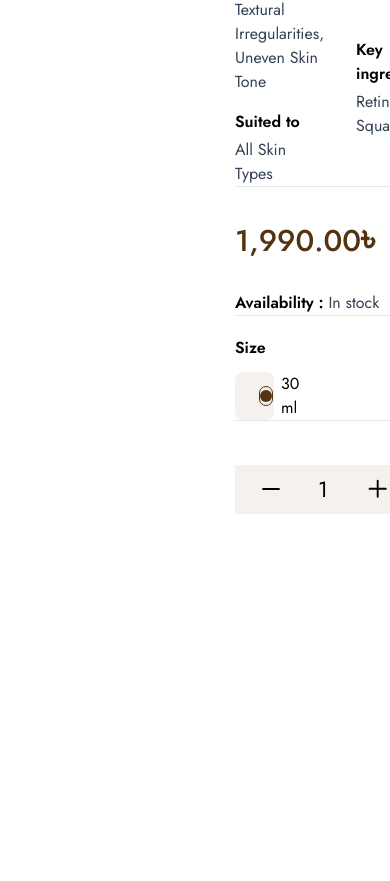
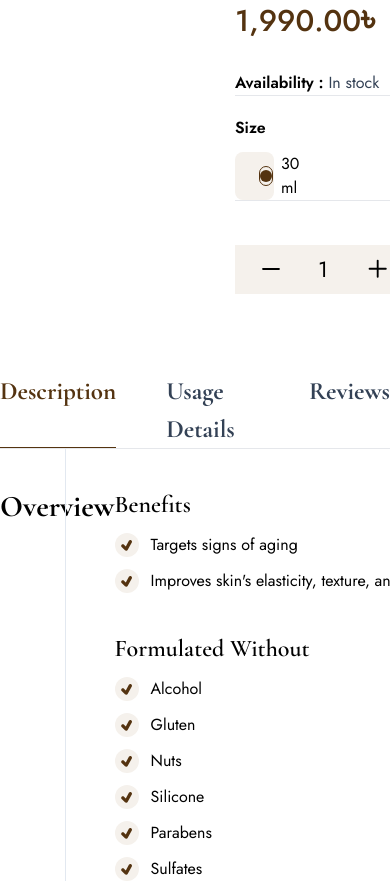
Before and after one commit to AyonJR/ladily, a React (Vite) app: page /details in a window 390 px wide. Shown: the part 880-1761 px from the top of the page. Before the commit the page ends 1609 px from the top, so only its background shows below. Built offline with nearby package versions, Linux system fonts and the light colour scheme.

Commit message:
making responsive

```diff
--- a/src/detailsRoute/Details.jsx
+++ b/src/detailsRoute/Details.jsx
@@ -2,16 +2,17 @@ import Header from "../navbar/Header";
 import Navbar from "../navbar/Navbar";
 import { SlArrowRight } from "react-icons/sl";
 import Product from "./Product";
+import Overview from "./Overview";
 
 const Details = () => {
   return (
     <div>
       <Navbar></Navbar>
-      <div className="">
+      <div className="hidden lg:block">
         <Header></Header>
       </div>
       {/* details content */}
-      <div className="lg:px-[32px] px-6 mx-auto container   2xl:px-[40px] mt-20">
+      <div className="lg:px-[32px] px-6 mx-auto container hidden lg:block   2xl:px-[40px] mt-20">
         <div className="flex custom-font  items-center gap-[20px]">
           <p className="font-bold text-lg">Home</p>
           <p>
@@ -36,6 +37,7 @@ const Details = () => {
       <div className="mt-4">
         <Product></Product>
       </div>
+
     </div>
   );
 };
--- /dev/null
+++ b/src/detailsRoute/Overview.jsx
@@ -0,0 +1,107 @@
+import { TiTick } from "react-icons/ti";
+
+const Overview = () => {
+  return (
+    <div>
+      {/* overview content */}
+      <div className="lg:px-[240px] flex custom-font gap-[50px] ">
+        <div className="border-b border-customBrown">
+          <p className="text-[25px] font-bold text-customBrown">Description</p>
+        </div>
+        <div className="">
+          <p className="text-[25px] font-bold text-slate-700">Usage Details</p>
+        </div>
+        <div className="">
+          <p className="text-[25px] font-bold text-slate-700">Reviews</p>
+        </div>
+      </div>
+      <div className=" mx-auto container">
+        <hr className="w-full " />
+      </div>
+      <div className="">
+        {/* overview contents */}
+        <div className="flex w-full ">
+          <div className="w-1/6 mt-10">
+            <h2 className="text-3xl custom-font font-bold">Overview</h2>
+          </div>
+          <div className="border-l border-slate-200">
+            <div className="w-5/6 pl-[18px] mt-10 mx-auto container">
+              <p className="text-2xl font-semibold custom-font">Benefits</p>
+              <div className="flex items-center w-full gap-3 mt-3">
+                <div className="bg-customPink p-[2px] rounded-full inline-flex items-center justify-center">
+                  <TiTick className="text-customBrown text-xl" />
+                </div>
+
+                <p className="whitespace-nowrap jost-font">
+                  Targets signs of aging
+                </p>
+              </div>
+              {/* 2nd */}
+              <div className="flex items-center w-full gap-3 mt-3">
+                <div className="bg-customPink p-[2px] rounded-full inline-flex items-center justify-center">
+                  <TiTick className="text-customBrown text-xl" />
+                </div>
+
+                <p className="whitespace-nowrap jost-font">
+                Improves skin's elasticity, texture, and radiance                </p>
+              </div>
+              <p className="text-2xl mt-10 font-semibold custom-font">Formulated Without
+              </p>
+              <div className="flex items-center w-full gap-3 mt-3">
+                <div className="bg-customPink p-[2px] rounded-full inline-flex items-center justify-center">
+                  <TiTick className="text-customBrown text-xl" />
+                </div>
+
+                <p className="whitespace-nowrap jost-font">
+                 Alcohol             </p>
+              </div>
+              <div className="flex items-center w-full gap-3 mt-3">
+                <div className="bg-customPink p-[2px] rounded-full inline-flex items-center justify-center">
+                  <TiTick className="text-customBrown text-xl" />
+                </div>
+
+                <p className="whitespace-nowrap jost-font">
+                Gluten             </p>
+              </div>
+              <div className="flex items-center w-full gap-3 mt-3">
+                <div className="bg-customPink p-[2px] rounded-full inline-flex items-center justify-center">
+                  <TiTick className="text-customBrown text-xl" />
+                </div>
+
+                <p className="whitespace-nowrap jost-font">
+                Nuts             </p>
+              </div>
+              <div className="flex items-center w-full gap-3 mt-3">
+                <div className="bg-customPink p-[2px] rounded-full inline-flex items-center justify-center">
+                  <TiTick className="text-customBrown text-xl" />
+                </div>
+
+                <p className="whitespace-nowrap jost-font">
+                Silicone             </p>
+              </div>
+              <div className="flex items-center w-full gap-3 mt-3">
+                <div className="bg-customPink p-[2px] rounded-full inline-flex items-center justify-center">
+                  <TiTick className="text-customBrown text-xl" />
+                </div>
+
+                <p className="whitespace-nowrap jost-font">
+                Parabens
+                </p>
+              </div>
+              <div className="flex items-center w-full gap-3 mt-3">
+                <div className="bg-customPink p-[2px] rounded-full inline-flex items-center justify-center">
+                  <TiTick className="text-customBrown text-xl" />
+                </div>
+
+                <p className="whitespace-nowrap jost-font">
+                Sulfates             </p>
+              </div>
+            </div>
+          </div>
+        </div>
+      </div>
+    </div>
+  );
+};
+
+export default Overview;
--- a/src/detailsRoute/Product.jsx
+++ b/src/detailsRoute/Product.jsx
@@ -7,6 +7,7 @@ import { AiOutlineMinus } from "react-icons/ai";
 import { GoPlus } from "react-icons/go";
 import { FiShoppingCart } from "react-icons/fi";
 import ProductSlider from "./ProductSlider";
+import Overview from "./Overview";
 
 const Product = () => {
   const [lensStyle, setLensStyle] = useState({ display: "none" });
@@ -52,7 +53,7 @@ const Product = () => {
         {/* Left Section (Image with Hover Zoom Trigger) */}
         <div className="w-1/2 relative">
           <img
-            className="w-[500px] h-auto object-cover transition-all duration-300 hover:brightness-75"
+            className="w-[500px] mt-[10px] h-auto object-cover transition-all duration-300 hover:brightness-75"
             src={selectedImage}
             alt="The Ordinary Retinol 0.5% Serum"
             onMouseMove={handleMouseMove}
@@ -239,7 +240,9 @@ const Product = () => {
           </div>
         </div>
       </div>
-      <div className="mt-48"></div>
+      <div className="mt-14">
+        <Overview></Overview>
+      </div>
     </div>
   );
 };
```
